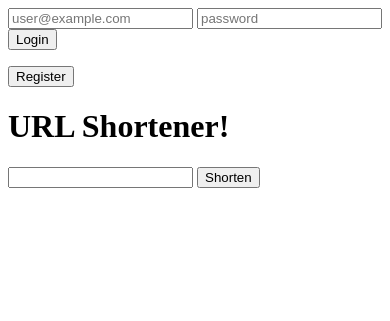
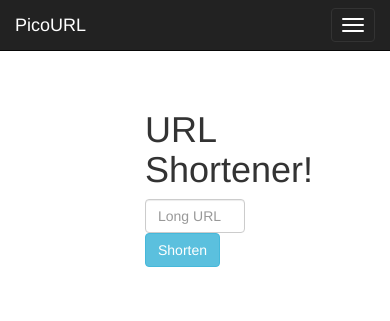
Before and after one commit to PradheepShrinivasan/picourl, a Flask app: page / in a window 390 px wide. Shown: the top 321 px of the page. Run offline with Flask 2, Linux system fonts and the light colour scheme; some libraries are stand-ins or nearby versions.

Commit message:
added styling to the code

```diff
--- a/app/__init__.py
+++ b/app/__init__.py
@@ -2,10 +2,12 @@
 from flask import Flask
 from flask_wtf.csrf import CsrfProtect
 from flask_login import LoginManager
+from flask_bootstrap import Bootstrap
 
 app = Flask(__name__)
 
 CsrfProtect(app)
+Bootstrap(app)
 
 login_manager = LoginManager()
 login_manager.init_app(app)
--- a/app/static/style.css
+++ b/app/static/style.css
@@ -0,0 +1,23 @@
+/* Fixed navbar */
+body {
+    padding-top: 90px;
+}
+/* General sizing */
+ul.dropdown-lr {
+  width: 300px;
+}
+
+/* mobile fix */
+@media (max-width: 768px) {
+	.dropdown-lr h3 {
+		color: #eee;
+	}
+	.dropdown-lr label {
+		color: #eee;
+	}
+}
+
+.shorturl {
+	padding: 20px;
+	font-family: inherit;
+}
--- a/app/templates/base.html
+++ b/app/templates/base.html
@@ -1,12 +1,17 @@
-<html>
+<!DOCTYPE html>
+
+<html lang="en">
     <head>
+        <link href="static/style.css" rel="stylesheet" type="text/css">
+        {% extends "bootstrap/base.html" %}
 
-        {% if title %}
-            <title>{{ title }} - URL Shortener</title>
-        {% else %}
-            <title>Welcome to URL Shortener</title>
-        {% endif %}
-        <link rel="stylesheet" href="{{ url_for('static', filename='style.css') }}">
+        {% block title %}
+            {% if title  %}
+                 {{ title }} - URL Shortener
+            {% else %}
+                Welcome to URL Shortener
+            {% endif %}
+        {% endblock %}
 
     </head>
     <body>
--- a/app/templates/flash.html
+++ b/app/templates/flash.html
@@ -1,3 +1,4 @@
+  <div class="container">
       {% with messages = get_flashed_messages() %}
           {% if messages %}
                 <ul class=flashes>
@@ -7,3 +8,5 @@
                 </ul>
           {% endif %}
       {% endwith %}
+
+  </div>
--- a/app/templates/index.html
+++ b/app/templates/index.html
@@ -2,19 +2,8 @@
 
 {% block content %}
 
-    {% if current_user.is_authenticated  %}
+        {% include "navigation.html" %}
 
-        Hi {{ current_user.email }}!
-
-        {% include "logout.html" %}
-
-    {% else %}
-
-        {% include "login.html" %}
-
-    {% endif %}
-
-    {% include "urlshorten.html" %}
-
+        {% include "urlshorten.html" %}
 
 {% endblock %}
--- a/app/templates/login.html
+++ b/app/templates/login.html
@@ -1,17 +1,45 @@
-<div>
-    <form action= "{{ url_for('login') }}" method="post" >
+<li class="dropdown">
+    <a href="{{ url_for('login') }}" class="dropdown-toggle" data-toggle="dropdown">Log In <span class="caret"></span></a>
+    <ul class="dropdown-menu dropdown-lr animated slideInRight" role="menu">
+        <div class="col-lg-12">
+            <div class="text-center"><h3><b>Log In</b></h3></div>
+            <form id="ajax-login-form" action="{{ url_for('login') }}" method="post" role="form" autocomplete="off">
 
-        {{ login_form.hidden_tag() }}
+                {{ login_form.hidden_tag() }}
 
-        {{ login_form.email(placeholder="user@example.com") }}
-        {{ login_form.password(placeholder="password") }}
+                <div class="form-group">
+                    <label for="email">Email</label>
+                    {{ login_form.email(placeholder="Enter Email", tabindex="1", class="form-control", autocomplete="off") }}
+                </div>
 
-        {{ login_form.submit }}
+                <div class="form-group">
+                    <label for="password">Password</label>
+                    {{ login_form.password(placeholder="Enter password", tabindex="2", class="form-control", autocomplete="off") }}
 
-    </form>
-    <form action= "{{ url_for('register') }}" method="get" >
-        {{ login_form.hidden_tag() }}
-        {{ login_form.register }}
-    </form>
+                </div>
 
-</div>
+                <div class="form-group">
+                    <div class="row">
+                        <div class="col-xs-7">
+                            <input type="checkbox" tabindex="3" name="remember" id="remember">
+                            <label for="remember"> Remember Me</label>
+                        </div>
+                        <div class="col-xs-5 pull-right">
+                            {{ login_form.submit(tabindex="4", class="form-control btn btn-success") }}
+                        </div>
+                    </div>
+                </div>
+
+                <div class="form-group">
+                    <div class="row">
+                        <div class="col-lg-12">
+                            <div class="text-center">
+                                <a href="#" tabindex="5" class="forgot-password">Forgot Password?</a>
+                            </div>
+                        </div>
+                    </div>
+                </div>
+            </form>
+        </div>
+    </ul>
+</li>
--- /dev/null
+++ b/app/templates/navigation.html
@@ -0,0 +1,37 @@
+
+<link href="http://cdn.phpoll.com/css/animate.css" rel="stylesheet">
+<nav class="navbar navbar-inverse navbar-fixed-top" role="navigation">
+<div class="container-fluid">
+    <div class="navbar-header">
+    <button type="button" class="navbar-toggle collapsed" data-toggle="collapse" data-target="#navbar" aria-expanded="false" aria-controls="navbar">
+    <span class="sr-only">Toggle navigation</span>
+    <span class="icon-bar"></span>
+    <span class="icon-bar"></span>
+    <span class="icon-bar"></span>
+    </button>
+        <a class="navbar-brand" href="">PicoURL</a>
+    </div>
+    <div id="navbar" class="collapse navbar-collapse">
+        <ul class="nav navbar-nav">
+            <li class="active"><a href="{{ url_for('index') }}">Home</a></li>
+            <li><a href="#">About</a></li>
+        </ul>
+
+        <ul class="nav navbar-nav navbar-right">
+
+            {% if current_user.is_authenticated  %}
+
+                {% include "user_display.html" %}
+                {% include "logout.html" %}
+
+            {% else %}
+
+                {% include "register.html" %}
+                {% include "login.html" %}
+
+            {% endif %}
+
+        </ul>
+    </div>
+</div>
+</nav>
--- a/app/templates/register.html
+++ b/app/templates/register.html
@@ -1,27 +1,33 @@
-{% extends "base.html" %}
 
-{% block content %}
+<li class="dropdown">
+    <a href="{{ url_for('register') }}" class="dropdown-toggle" data-toggle="dropdown">Register <span class="caret"></span></a>
+    <ul class="dropdown-menu dropdown-lr animated flipInX" role="menu">
+        <div class="col-lg-12">
+            <div class="text-center"><h3><b>Register</b></h3></div>
+            <form id="ajax-register-form" action="{{ url_for('register') }}" method="post" role="form" autocomplete="off">
 
-        <form action= "{{ url_for('register') }}" method="post" >
+                {{ register_form.hidden_tag() }}
 
-        {{ form.hidden_tag() }}
-        <div>
-            {{ (form.email) }}
+                <div class="form-group">
+                    {{ register_form.email(tabindex="1", class="form-control", placeholder="Email address") }}
                 </div>
 
-        <div>
-            {{ (form.password) }}
+                <div class="form-group">
+                    {{ register_form.password(tabindex="2", class="form-control", placeholder="Password") }}
                 </div>
 
-        <div>
-            {{ (form.confirm_password) }}
-
+                <div class="form-group">
+                    {{ register_form.confirm_password(tabindex="2", class="form-control", placeholder="Confirm Password") }}
                 </div>
 
-        <div>
-            {{ form.submit }}
+                <div class="form-group">
+                    <div class="row">
+                        <div class="col-xs-6 col-xs-offset-3">
+                            {{ register_form.submit(tabindex="4",class="form-control btn btn-info") }}
                         </div>
-
+                    </div>
+                </div>
             </form>
-
-{% endblock %}
+        </div>
+    </ul>
+</li>
--- a/app/templates/urlshorten.html
+++ b/app/templates/urlshorten.html
@@ -1,17 +1,35 @@
-    <div class="title">
-         <h1>URL Shortener!</h1>
+
+<div class="container">
+
+    <div class="row">
+        <div class="col-xs-4 col-xs-offset-4">
+            <h1>URL Shortener!</h1>
+        </div>
     </div>
 
-    <div>
-        <form action="{{ url_for('index') }}" method="post" >
-            {{  shorturl_form.hidden_tag() }}
-            {{  shorturl_form.url }}
-            {{ shorturl_form.submit }}
-        </form>
+    <div class="row">
+        <div class="col-xs-4 col-xs-offset-4">
+
+            <div class="form-inline">
+                <div class="form-group">
+                    <form action="{{ url_for('index') }}" method="post"  >
+                        {{  shorturl_form.hidden_tag() }}
+                        {{  shorturl_form.url(class="form-control", placeholder="Long URL") }}
+                        {{ shorturl_form.submit(class="btn btn-info") }}
+                    </form>
+                </div>
+            </div>
+        </div>
     </div>
 
-    {% if shortURL %}
-        <div class="shortUrlOutput">
-            {{ shortURL }}
+    <div class="row" >
+        <div class="col-xs-4 col-xs-offset-4">
+            <div class = "shorturl">
+                {% if shortURL %}
+                     {{ shortURL }}
+                {% endif %}
+            </div>
+
         </div>
-    {% endif %}
+     </div>
+</div>
--- a/app/views.py
+++ b/app/views.py
@@ -20,6 +20,8 @@ def index():
     login_form = LoginForm()
     logout_form = LogoutForm()
     short_url_form = ShortURLForm()
+    register_form = RegisterForm()
+    short_url = None
 
     if request.method == 'POST' and short_url_form.validate():
         url = short_url_form.url.data
@@ -32,11 +34,7 @@ def index():
 
         if url_shortener_handler.saveUrl(short_url, url):
             app.logger.debug('value of short url(%s) for url is (%s)', short_url, url)
-            return render_template('index.html',
-                                   login_form=login_form,
-                                   logout_form=logout_form,
-                                   shorturl_form=short_url_form,
-                                   shortURL=SITE_URL + '/' + short_url)
+            short_url=SITE_URL + '/' + short_url
         else:
             app.logger.critical('Error in saving short url(%s) for url is (%s)', short_url, url)
             flash('Internal error try again')
@@ -45,7 +43,8 @@ def index():
                            login_form=login_form,
                            logout_form=logout_form,
                            shorturl_form=short_url_form,
-                           shortURL=None)
+                           register_form=register_form,
+                           shortURL=short_url)
 
 
 @app.route('/<shorturl>')
@@ -100,14 +99,14 @@ def logout():
     return redirect(url_for('index'))
 
 
-@app.route('/register', methods=['GET', 'POST'])
+@app.route('/register', methods=['POST'])
 def register():
     """ handles user registration """
 
     app.logger.debug('registering user')
 
     form = RegisterForm(request.form)
-    if request.method == 'POST' and form.validate():
+    if form.validate():
         app.logger.debug('The user name(%s) and password(%s) ', form.email.data, form.password.data)
         user = User(form.email.data, form.password.data)
         if user.add_user():
@@ -116,9 +115,9 @@ def register():
         else:
             flash('User already registered.Try login')
 
-        return redirect(url_for('index'))
+    return redirect(url_for('index'))
 
-    return render_template('register.html', form=form)
+
 
 
 @login_manager.user_loader
```
Also changed, not shown: app/templates/logout.html (+9 -4 lines), app/templates/user_display.html (added, +9 -0 lines), tests/test_register.py (+0 -8 lines). Lines whose indentation alone changed are shown as unchanged.
